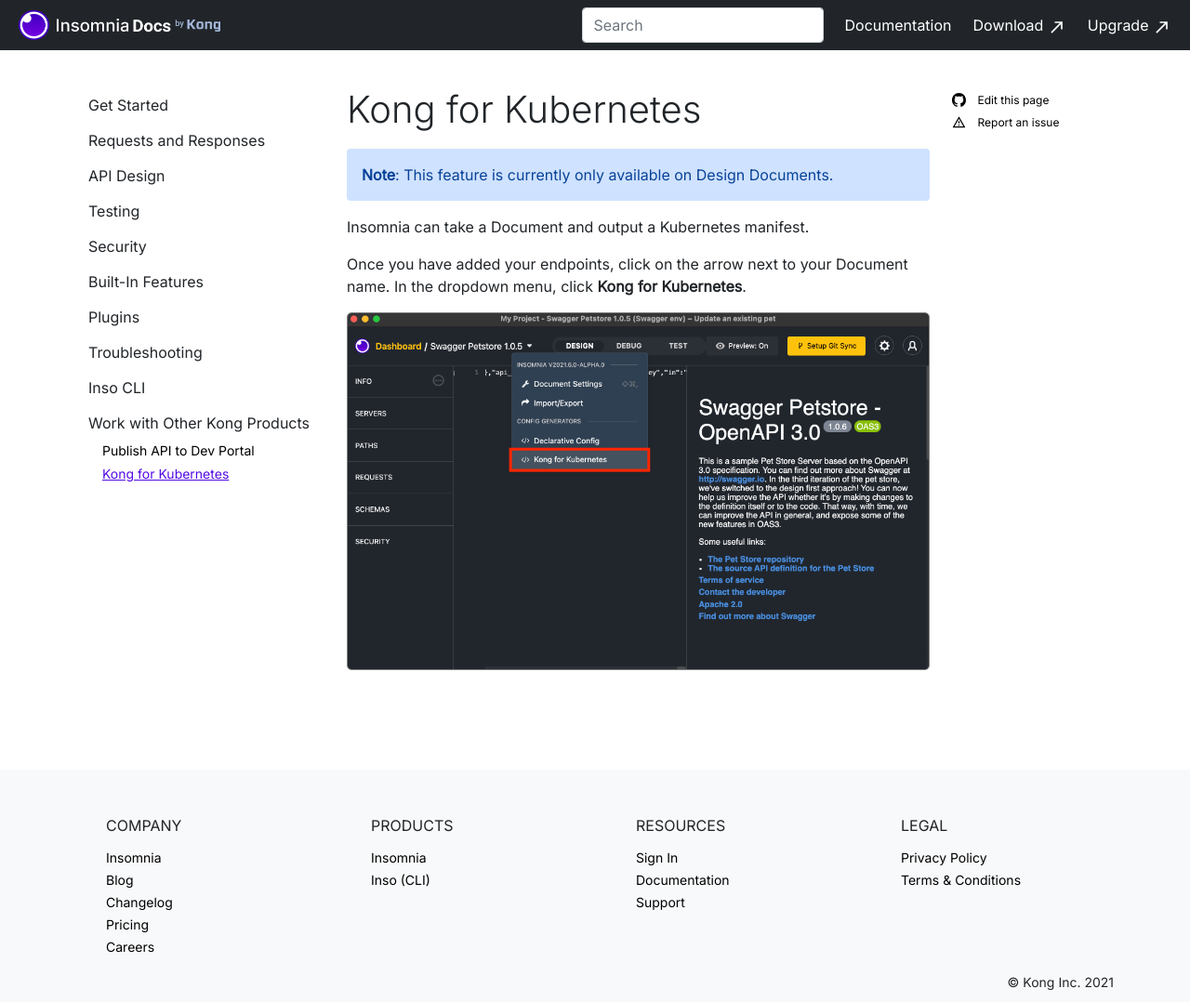
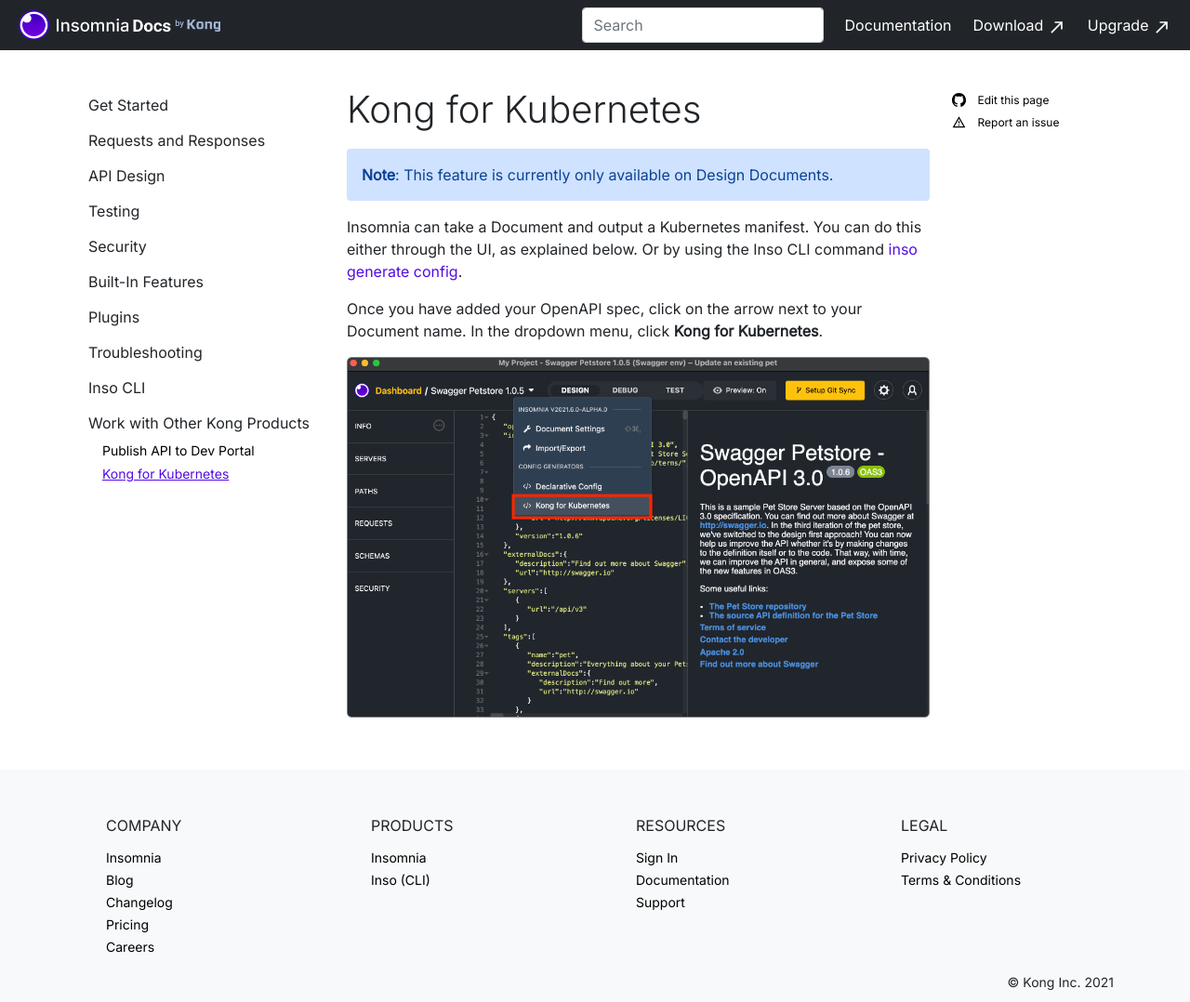
Before and after one commit to Kong/insomnia-docs, a Jekyll site: the page built from docs/insomnia/kong-for-kubernetes.md, in a window 1280 px wide and 1078 px high. Shown: the whole window at 93% size. Built offline with Jekyll 4.4.1, drawn with Linux system fonts in a browser that asks for light colours; comment, search, counter and statistics services are not loaded.

Commit message:
add Opender feedback

```diff
--- a/docs/insomnia/kong-for-kubernetes.md
+++ b/docs/insomnia/kong-for-kubernetes.md
@@ -8,8 +8,8 @@
 {:.alert .alert-primary}
 **Note**: This feature is currently only available on Design Documents.
 
-Insomnia can take a Document and output a Kubernetes manifest.
+Insomnia can take a Document and output a Kubernetes manifest. You can do this either through the UI, as explained below. Or by using the Inso CLI command [inso generate config](/inso-cli/cli-command-reference/inso-generate-config).
 
-Once you have added your endpoints, click on the arrow next to your Document name. In the dropdown menu, click **Kong for Kubernetes**.
+Once you have added your OpenAPI spec, click on the arrow next to your Document name. In the dropdown menu, click **Kong for Kubernetes**.
 
 ![Next to the Document name, click the arrow to access the dropdown menu and click Kong for Kubernetes](/assets/images/kong-for-kubernetes.png)
```
Also changed, not shown: docs/assets/images/kong-for-kubernetes.png.
